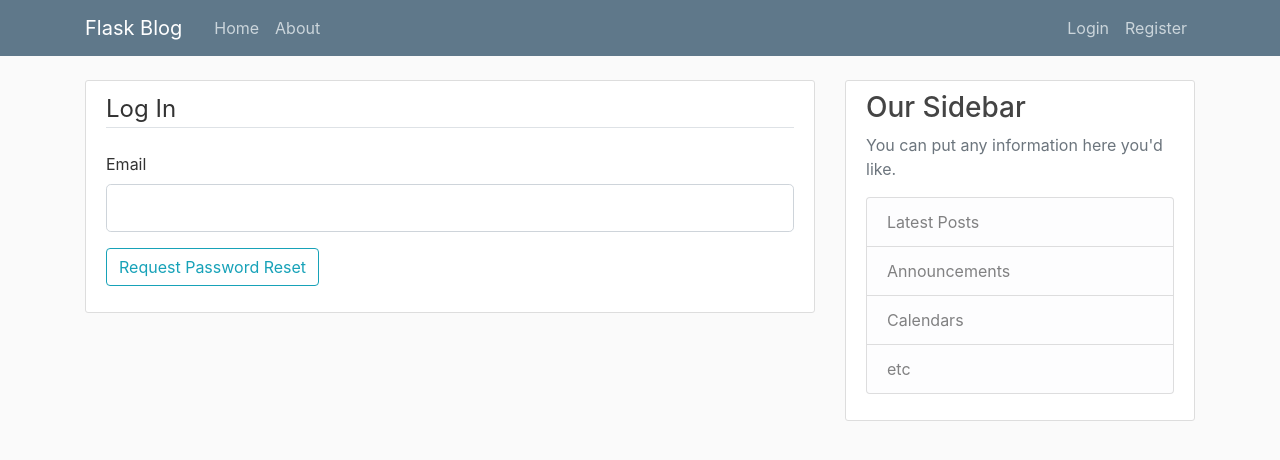
After one commit to Ayushutkarsh/Blogging_Website, a Flask app: page /reset_password in a window 1280 px wide. The commit adds this page. Shown: the top 460 px of the page. Run offline with Flask 2, Linux system fonts and the light colour scheme; some libraries are stand-ins or nearby versions.

Commit message:
Added Forgot Password Feature

```diff
--- a/flaskblog/forms.py
+++ b/flaskblog/forms.py
@@ -69,3 +69,18 @@ class PostForm(FlaskForm):
     title = StringField('Title', validators=[DataRequired()])
     content=StringField('Content', validators=[DataRequired(),Length(max=200)])
     submit=SubmitField('Post')
+
+class RequestResetForm(FlaskForm):
+    email = StringField('Email',
+                        validators=[DataRequired(),Email()])
+    submit=SubmitField('Request Password Reset')
+    def validate_email(self,email):
+        user = User.query.filter_by(email=email.data).first()
+        if user is None:
+            raise ValidationError('You do not have an account, please register')
+
+class ResetPasswordForm(FlaskForm):
+    password = PasswordField('Password', validators=[DataRequired()])
+    confirm_password = PasswordField('Confirm Password',
+                                     validators=[DataRequired(), EqualTo('password')])
+    submit = SubmitField('Reset Password')
--- a/flaskblog/routes.py
+++ b/flaskblog/routes.py
@@ -1,10 +1,11 @@
 import os
 from PIL import Image
 from flask import render_template, url_for, flash, redirect, request, abort
-from flaskblog import app, db, bcrypt
-from flaskblog.forms import RegistrationForm, LoginForm, UpdateAccountForm, PostForm
+from flaskblog import app, db, bcrypt, mail
+from flaskblog.forms import RegistrationForm, LoginForm, UpdateAccountForm, PostForm, RequestResetForm, ResetPasswordForm
 from flaskblog.models import User, Post
 from flask_login import login_user, current_user, logout_user, login_required
+from flask_mail import Message
 
 #flask_login is used to manage logged in user.
 #current_user check whether an authenticated user is present
@@ -144,3 +145,40 @@ def user_posts(username):
         .order_by(Post.date_posted.desc())\
         .paginate(page=page,per_page=5)
     return render_template('user_posts.html',posts=posts,user=user)
+
+def send_reset_email(user):
+    token = user.get_reset_password()
+    msg = Message('Password Reset Request', sender='noreply@test.com', recipients=[user.email])
+    msg.body='Please follow the link for reset password {url}'.format(url=url_for('reset_token', token=token,_external=True))
+    mail.sen(msg)
+@app.route('/reset_password',methods=['GET','POST'])
+def reset_request():
+    if current_user.is_authenticated:
+        return redirect(url_for('home'))
+    form = RequestResetForm()
+    if form.validate_on_submit():
+        user = User.query.filter_by(email=form.email.data).first()
+        send_reset_email(user)
+        flash('An email with the reset link has been sent to your registered email account','info')
+        return redirect(url_for('login'))
+    return render_template('reset_request.html',title='Reset Password',form=form)
+
+
+@app.route('/reset_password/<token>',methods=['GET','POST'])
+def reset_token(token):
+    if current_user.is_authenticated:
+        return redirect(url_for('home'))
+    user=User.verify_reset_token(token)
+    if user is None:
+        flash('That is an invalid/expired token','warning')
+        return redirect(url_for('reset_request'))
+    form = ResetPasswordForm()
+    if form.validate_on_submit():
+        #Here we add the user to the database
+        #utf-8 is used to convert the hash into string
+        hashed_password = bcrypt.generate_password_hash(form.password.data).decode('utf-8')
+        user.password=hashed_password
+        db.session.commit()
+        flash('Your password has been updated. Please log in','success')
+        return redirect(url_for('login'))
+    return render_template('reset_token.html',title='Reset Password',form=form)
--- a/flaskblog/templates/login.html
+++ b/flaskblog/templates/login.html
@@ -40,9 +40,12 @@
 
             <div class="form-group">
                 {{ form.submit(class="btn btn-outline-info")}}
+                <small class="text-muted ml-2">
+                        <a href="{{ url_for('reset_request')}}">Forgot Password?</a>
+                </small>
             </div>
             <small class="text-muted ml-2">
-                <a href="#">Forgot Password?</a>
+                <a href="{{ url_for('reset_request')}}">Forgot Password?</a>
             </small>
         </form>
     </div>
--- /dev/null
+++ b/flaskblog/templates/reset_request.html
@@ -0,0 +1,32 @@
+{% extends "layout.html" %}
+{% block content %}
+    <div class="content-section">
+        <form method="POST" action="">
+            {{ form.hidden_tag() }}
+            <fiedset class= "form-group">
+                <legend class="border-bottom mb-4">Log In</legend>
+
+                <div class="form-group">
+                        {{ form.email.label(class="form-control-label") }}
+                        {% if form.email.errors %}
+                        {{ form.email(class="form-control form-control-lg is-invalid")}}
+                        <div class="invalid-feedback">
+                            {% for error in form.email.errors %}
+                                <span>{{ error }}</span>
+                            {% endfor %}
+                        </div>
+                    {% else %}
+                        {{ form.email(class="form-control form-control-lg") }}
+                    {% endif %}
+                </div>
+
+
+            </fiedset>
+
+            <div class="form-group">
+                {{ form.submit(class="btn btn-outline-info")}}
+            </div>
+         </form>
+    </div>
+
+{% endblock content %}
```
Also changed, not shown: flaskblog/__init__.py (+8 -0 lines), flaskblog/models.py (+15 -1 lines), flaskblog/templates/reset_token.html (added, +46 -0 lines), 4 other files.
